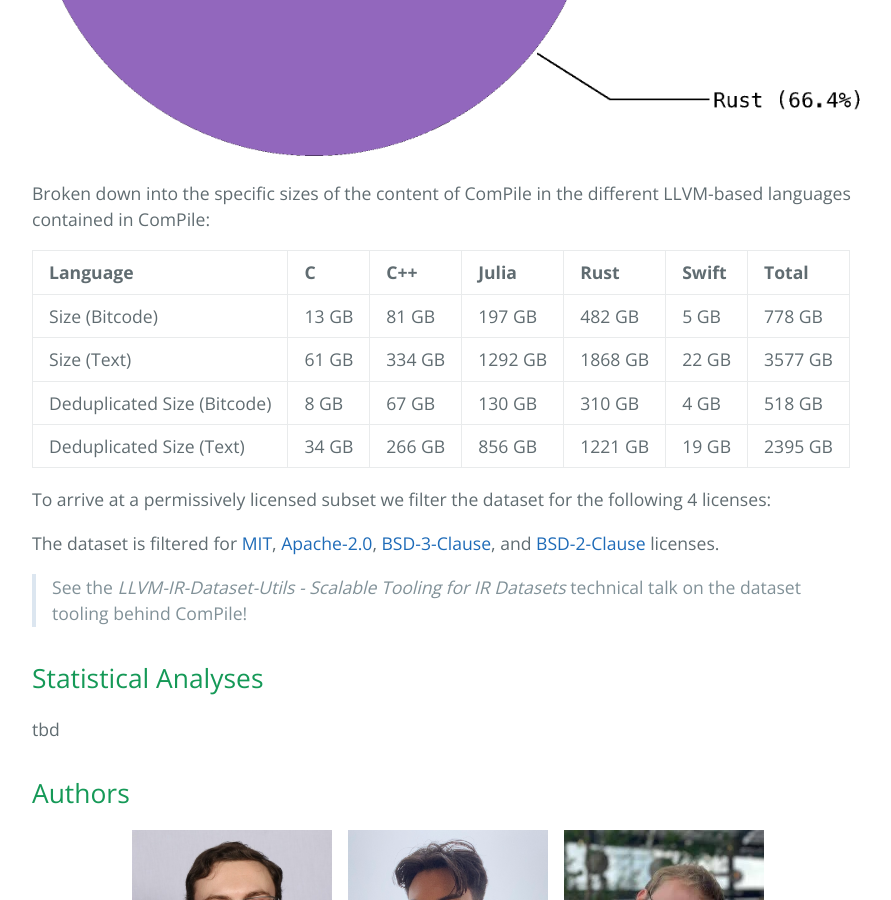
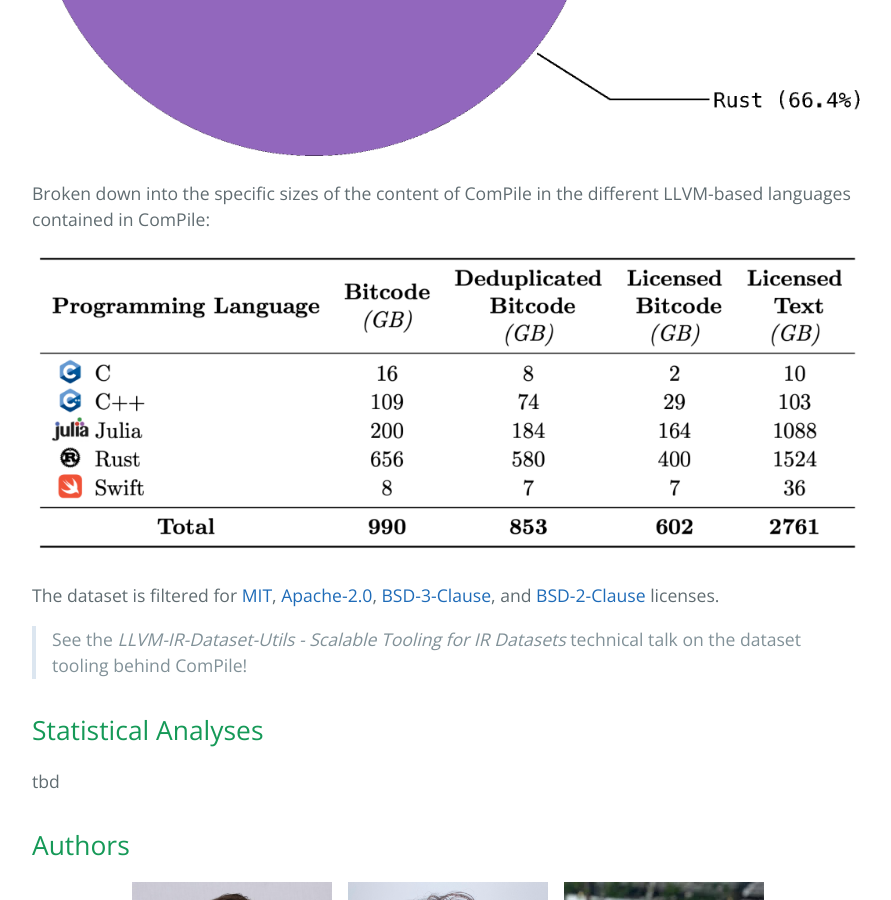
Before and after one commit to llvm-ml/IR-Around-the-World, a Jekyll site: the page built from index.md, in a window 1280 px wide and 900 px high, scrolled down 1074 px. Shown: the whole window, without its empty margins (192-1083 px from the left). Built offline with Jekyll 4.4.1, drawn with Linux system fonts in a browser that asks for light colours.

Commit message:
Add table and perform further cleanups.

```diff
--- a/index.md
+++ b/index.md
@@ -14,14 +14,7 @@ Abstract to go here.
 
 Broken down into the specific sizes of the content of ComPile in the different LLVM-based languages contained in ComPile:
 
-| Language | C | C++ | Julia | Rust | Swift | Total |
-|:-------------|:----|:----|:----|:----|:----|:----|
-| Size (Bitcode) | 13 GB | 81 GB | 197 GB | 482 GB | 5 GB | 778 GB |
-| Size (Text) | 61 GB | 334 GB | 1292 GB | 1868 GB | 22 GB | 3577 GB |
-| Deduplicated Size (Bitcode) | 8 GB | 67 GB | 130 GB | 310 GB | 4 GB | 518 GB |
-| Deduplicated Size (Text) | 34 GB | 266 GB | 856 GB | 1221 GB | 19 GB | 2395 GB |
-
-To arrive at a permissively licensed subset we filter the dataset for the following 4 licenses:
+![ComPileTable](ComPileTable.png)
 
 The dataset is filtered for [MIT](https://spdx.org/licenses/MIT.html), [Apache-2.0](https://spdx.org/licenses/Apache-2.0.html), [BSD-3-Clause](https://spdx.org/licenses/BSD-3-Clause-Clear.html), and [BSD-2-Clause](https://spdx.org/licenses/BSD-2-Clause.html) licenses.
 
```
Also changed, not shown: ComPileTable.png (added).
